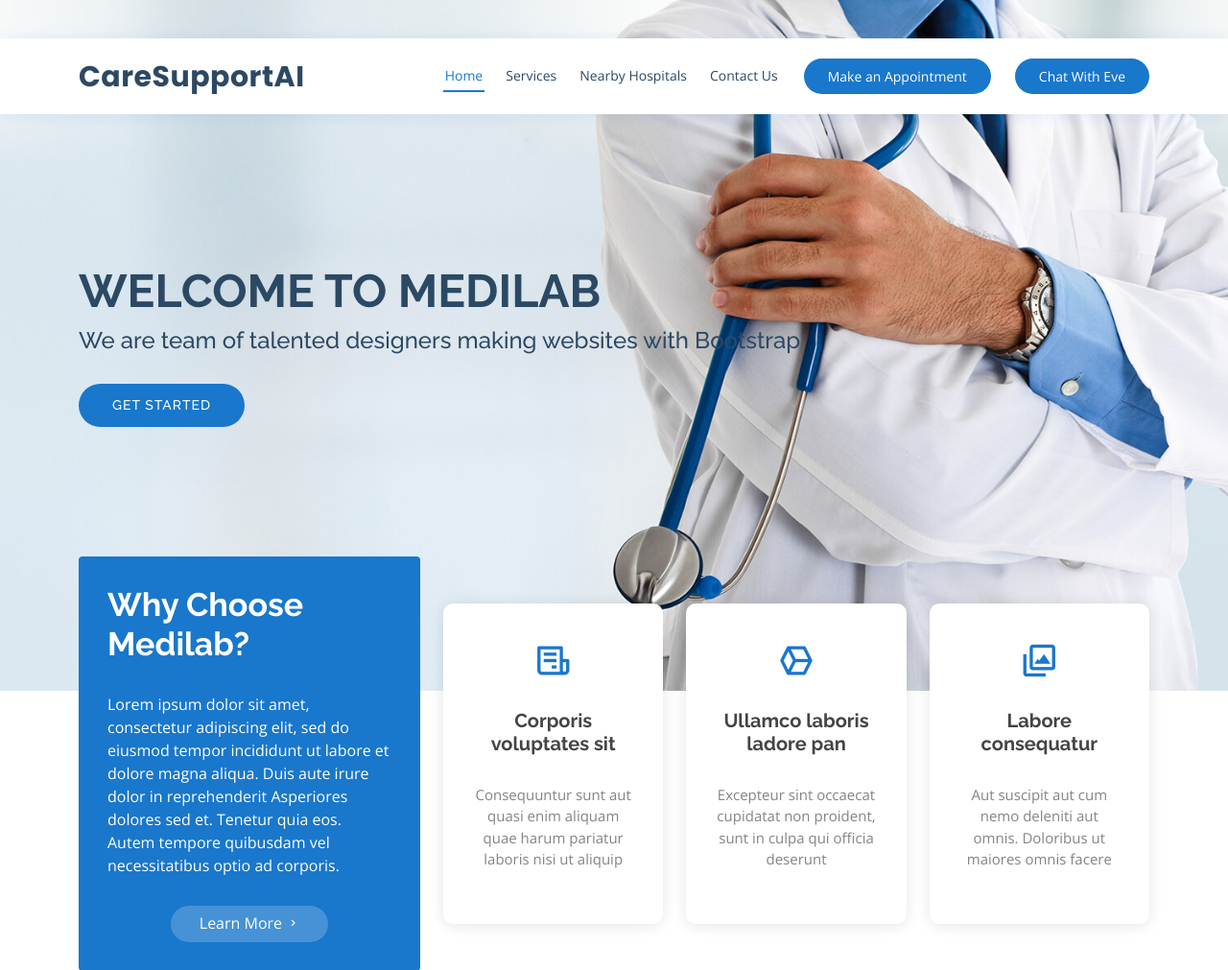
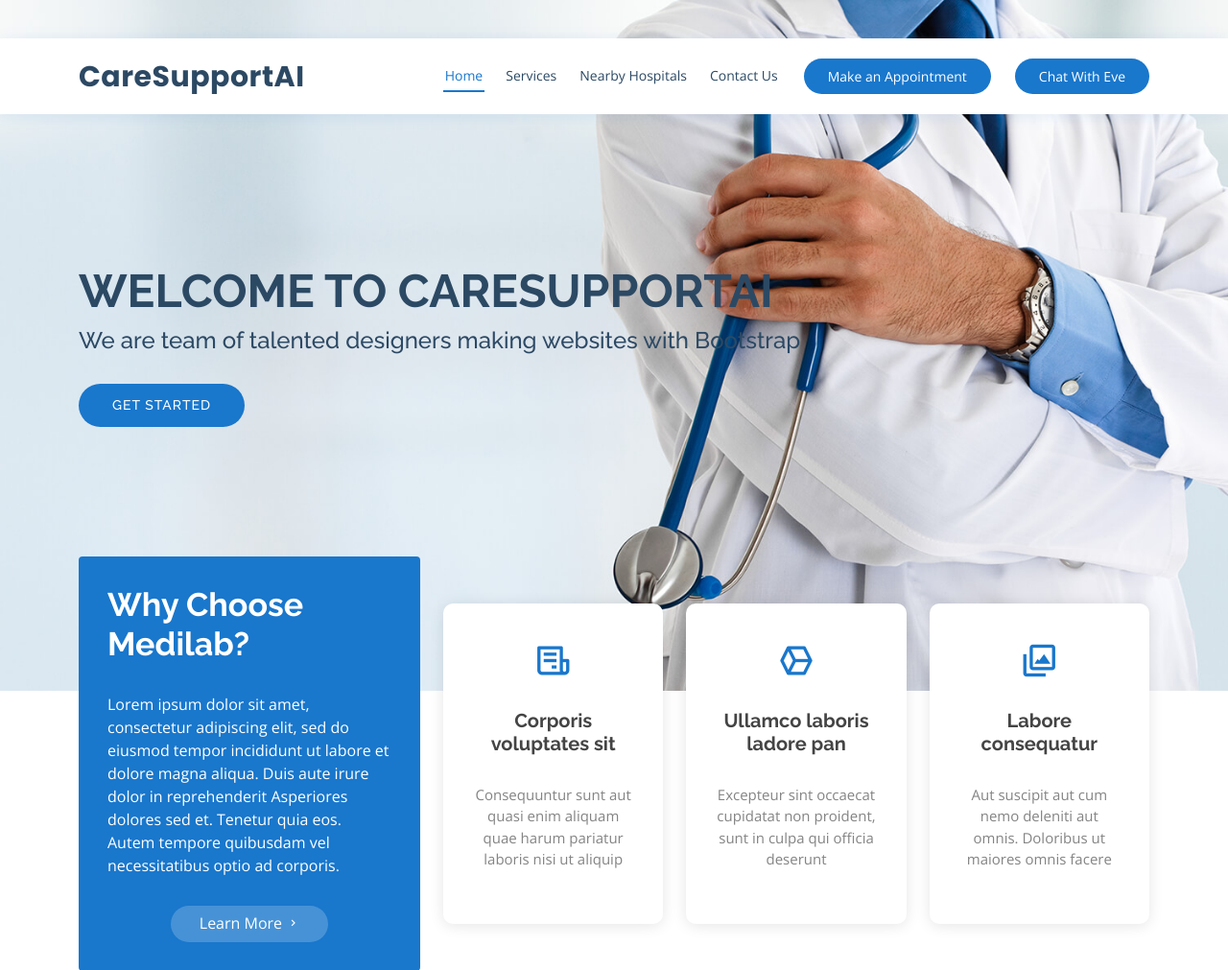
Before and after one commit to ManojKumar1711/CareSupportAI, a Django app: page / in a window 1280 px wide. Shown: the top 1011 px of the page at 96% size. Run offline with Django 4.2, Linux system fonts and the light colour scheme; some libraries are stand-ins or nearby versions.

Commit message:
Made some initial changes....

```diff
--- a/Medilab/templates/Medilab/home.html
+++ b/Medilab/templates/Medilab/home.html
@@ -5,7 +5,7 @@
 
 <section id="hero" class="d-flex align-items-center">
     <div class="container">
-        <h1>Welcome to Medilab</h1>
+        <h1>Welcome to CareSupportAI</h1>
         <h2>We are team of talented designers making websites with Bootstrap</h2>
         <a href="#about" class="btn-get-started scrollto">Get Started</a>
     </div>
```
